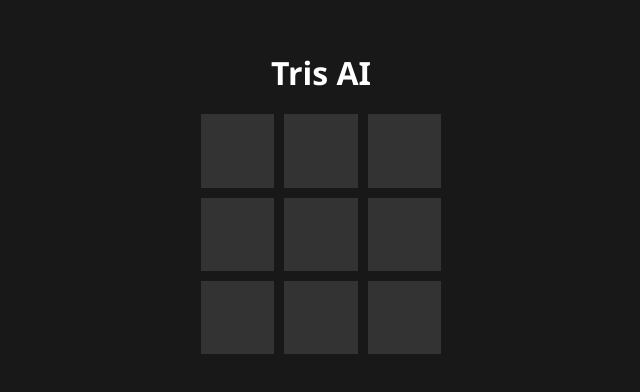
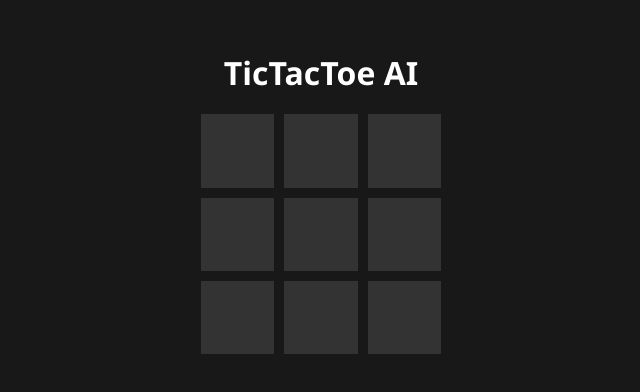
Before and after one commit to TheStevenDev/TicTacToe-AI, a plain HTML site: page index.html in a window 1280 px wide. Shown: the part 198-590 px from the top of the page, without its empty margins (319-959 px from the left). Drawn offline with Linux system fonts and the light colour scheme.

Commit message:
Update index.html

```diff
--- a/index.html
+++ b/index.html
@@ -6,7 +6,7 @@
 </head>
 <body>
   <div class="container">
-    <h1>Tris AI</h1>
+    <h1>TicTacToe AI</h1>
     <div id="board">
       <div class="cell"></div>
       <div class="cell"></div>
```
